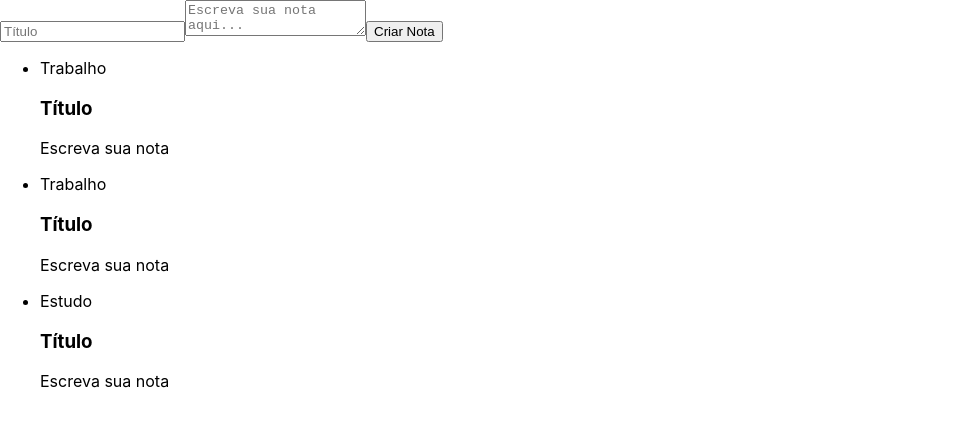
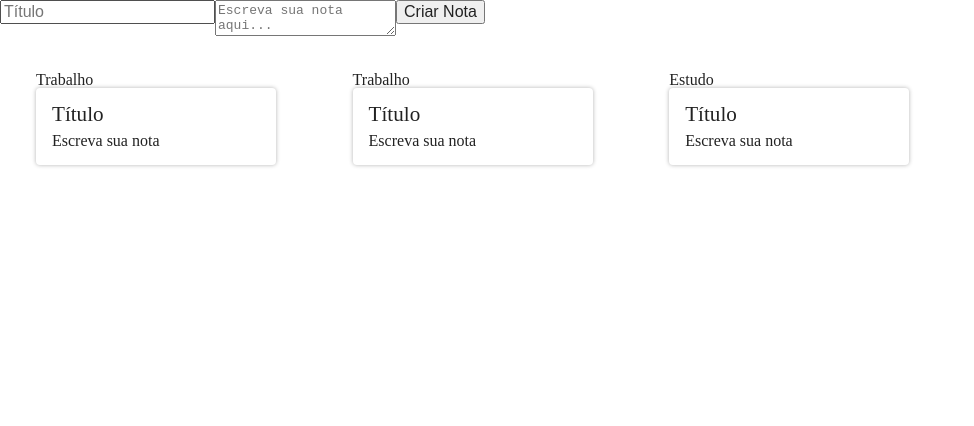
Before and after one commit to heltonricardo/estudo-javascript, a React (Create React App) app in the folder files/004-react/ceep/: page / in a window 1280 px wide. Shown: the top 426 px of the page, without its empty margins (0-974 px from the left). Built offline with nearby package versions, Linux system fonts and the light colour scheme.

Commit message:
folhas de estilo

```diff
--- a/files/004-react/ceep/src/App.js
+++ b/files/004-react/ceep/src/App.js
@@ -1,6 +1,6 @@
 import React, { Component } from "react";
-import FormularioCadastro from "./components/FormularioCadastro.jsx";
-import ListaDeNotas from "./components/ListaDeNotas.jsx";
+import FormularioCadastro from "./components/FormularioCadastro/FormularioCadastro.jsx";
+import ListaDeNotas from "./components/ListaDeNotas/ListaDeNotas.jsx";
 
 class App extends Component {
   render() {
--- a/files/004-react/ceep/src/components/CardNota.jsx
+++ /dev/null
@@ -1,16 +0,0 @@
-import React, { Component } from "react";
-
-class CardNota extends Component {
-  render() {
-    return (
-        <section>
-          <header>
-            <h3>Título</h3>
-          </header>
-          <p>Escreva sua nota</p>
-        </section>
-    );
-  }
-}
-
-export default CardNota
--- /dev/null
+++ b/files/004-react/ceep/src/components/CardNota/CardNota.jsx
@@ -0,0 +1,17 @@
+import React, { Component } from "react";
+import "./estilo.css"
+
+class CardNota extends Component {
+  render() {
+    return (
+      <section className="card-nota">
+        <header className="card-nota_cabecalho">
+          <h3 className="card-nota_titulo">Título</h3>
+        </header>
+        <p className="card-nota_texto">Escreva sua nota</p>
+      </section>
+    );
+  }
+}
+
+export default CardNota;
--- /dev/null
+++ b/files/004-react/ceep/src/components/CardNota/estilo.css
@@ -0,0 +1,27 @@
+.card-nota {
+    display: flex;
+    flex-direction: column;
+    align-items: flex-start;
+    justify-content: space-between;
+    background-color: var(--fundo-detalhes);
+    border-radius: 4px;
+    flex-wrap: wrap;
+    box-shadow: 0 0 4px rgba(0, 0, 0, 0.3);
+    padding: 16px;
+  }
+  .card-nota_cabecalho {
+    font-size: 1.1em;
+    display: flex;
+    justify-content: space-between;
+    align-items: center;
+  }
+
+  .card-nota_texto {
+    margin-top: 8px;
+    font-size: 1em;
+  }
+
+  .card-nota_titulo {
+    font-size: 1.2em;
+    margin-right: 12px;
+  }
--- /dev/null
+++ b/files/004-react/ceep/src/components/FormularioCadastro/estilo.css
@@ -0,0 +1,29 @@
+.form-cadastro {
+    flex-grow: 2;
+    box-shadow: 0 0 4px rgba(0, 0, 0, 0.3);
+    z-index: 1;
+    min-height: 100vh;
+    display: flex;
+    flex-direction: column;
+    padding: 12px 40px;
+  }
+  .form-cadastro_input {
+    margin-top: 8px;
+    padding: 4px;
+    border: none;
+    background-color: var(--fundo-detalhes);
+    font-family: Arial, Helvetica, sans-serif;
+    font-weight: 100;
+  }
+
+  .form-cadastro_submit {
+    align-self: flex-end;
+    width: 30%;
+    background-color: var(--secundaria);
+    color: white;
+    font-weight: 400;
+  }
+
+  .form-cadastro_submit:active {
+    background-color: var(--secundaria-ativa);
+  }
--- a/files/004-react/ceep/src/components/ListaDeNotas.jsx
+++ /dev/null
@@ -1,25 +0,0 @@
-import React, { Component } from "react";
-import CardNota from "./CardNota";
-
-/*
- * Tudo que está entre chaves é interpretado como JavasScript
- */
-
-class ListaDeNotas extends Component {
-  render() {
-    return (
-      <ul>
-        {Array.of("Trabalho", "Trabalho", "Estudo").map((categoria) => {
-          return (
-            <li>
-              <div>{categoria}</div>
-              <CardNota />
-            </li>
-          );
-        })}
-      </ul>
-    );
-  }
-}
-
-export default ListaDeNotas;
--- /dev/null
+++ b/files/004-react/ceep/src/components/ListaDeNotas/ListaDeNotas.jsx
@@ -0,0 +1,29 @@
+import React, { Component } from "react";
+import CardNota from "../CardNota/CardNota";
+import "./estilo.css"
+
+/*
+ * Tudo que está entre chaves é interpretado como JavasScript.
+ * Utilizamos a propriedade key para que todo componente tenha um identificador
+ * único para ajudar o interpretador a identificar quais elementos já foram
+ * renderizados e/ou sofreram alteração.
+ */
+
+class ListaDeNotas extends Component {
+  render() {
+    return (
+      <ul className="lista-notas">
+        {Array.of("Trabalho", "Trabalho", "Estudo").map((categoria, index) => {
+          return (
+            <li className="lista-notas_item" key={index}>
+              <div>{categoria}</div>
+              <CardNota />
+            </li>
+          );
+        })}
+      </ul>
+    );
+  }
+}
+
+export default ListaDeNotas;
--- /dev/null
+++ b/files/004-react/ceep/src/components/ListaDeNotas/estilo.css
@@ -0,0 +1,15 @@
+.lista-notas {
+    background-color: var(--fundo);
+    flex-grow: 3;
+    display: grid;
+    grid-template-columns: auto auto auto auto auto;
+    list-style-type: none;
+    padding-left: 24px;
+    padding-top: 24px;
+  }
+  .lista-notas_item {
+    margin: 12px;
+    max-width: 240px;
+    max-height: 400px;
+    display: inline;
+  }
--- a/files/004-react/ceep/src/index.css
+++ b/files/004-react/ceep/src/index.css
@@ -1,13 +1,441 @@
-body {
+html,
+body,
+div,
+span,
+applet,
+object,
+iframe,
+h1,
+h2,
+h3,
+h4,
+h5,
+h6,
+p,
+blockquote,
+pre,
+a,
+abbr,
+acronym,
+address,
+big,
+cite,
+code,
+del,
+dfn,
+em,
+img,
+ins,
+kbd,
+q,
+s,
+samp,
+small,
+strike,
+strong,
+sub,
+sup,
+tt,
+var,
+b,
+u,
+i,
+center,
+dl,
+dt,
+dd,
+ol,
+ul,
+li,
+fieldset,
+form,
+label,
+legend,
+table,
+caption,
+tbody,
+tfoot,
+thead,
+tr,
+th,
+td,
+article,
+aside,
+canvas,
+details,
+embed,
+figure,
+figcaption,
+footer,
+header,
+hgroup,
+menu,
+nav,
+output,
+ruby,
+section,
+summary,
+time,
+mark,
+audio,
+video {
   margin: 0;
-  font-family: -apple-system, BlinkMacSystemFont, 'Segoe UI', 'Roboto', 'Oxygen',
-    'Ubuntu', 'Cantarell', 'Fira Sans', 'Droid Sans', 'Helvetica Neue',
-    sans-serif;
-  -webkit-font-smoothing: antialiased;
-  -moz-osx-font-smoothing: grayscale;
+  padding: 0;
+  border: 0;
+  font-size: 100%;
+  font: inherit;
+  vertical-align: baseline;
 }
 
-code {
-  font-family: source-code-pro, Menlo, Monaco, Consolas, 'Courier New',
-    monospace;
+/* make sure to set some focus styles for accessibility */
+:focus {
+  outline: 0;
 }
+
+/* HTML5 display-role reset for older browsers */
+article,
+aside,
+details,
+figcaption,
+figure,
+footer,
+header,
+hgroup,
+menu,
+nav,
+section {
+  display: block;
+}
+
+body {
+  line-height: 1;
+}
+
+ol,
+ul {
+  list-style: none;
+}
+
+blockquote,
+q {
+  quotes: none;
+}
+
+blockquote:before,
+blockquote:after,
+q:before,
+q:after {
+  content: "";
+  content: none;
+}
+
+table {
+  border-collapse: collapse;
+  border-spacing: 0;
+}
+
+input[type="search"]::-webkit-search-cancel-button,
+input[type="search"]::-webkit-search-decoration,
+input[type="search"]::-webkit-search-results-button,
+input[type="search"]::-webkit-search-results-decoration {
+  -webkit-appearance: none;
+  -moz-appearance: none;
+}
+
+input[type="search"] {
+  -webkit-appearance: none;
+  -moz-appearance: none;
+  -webkit-box-sizing: content-box;
+  -moz-box-sizing: content-box;
+  box-sizing: content-box;
+}
+
+textarea {
+  overflow: auto;
+  vertical-align: top;
+  resize: vertical;
+}
+
+/**
+ * Correct `inline-block` display not defined in IE 6/7/8/9 and Firefox 3.
+ */
+
+audio,
+canvas,
+video {
+  display: inline-block;
+  *display: inline;
+  *zoom: 1;
+  max-width: 100%;
+}
+
+/**
+ * Prevent modern browsers from displaying `audio` without controls.
+ * Remove excess height in iOS 5 devices.
+ */
+
+audio:not([controls]) {
+  display: none;
+  height: 0;
+}
+
+/**
+ * Address styling not present in IE 7/8/9, Firefox 3, and Safari 4.
+ * Known issue: no IE 6 support.
+ */
+
+[hidden] {
+  display: none;
+}
+
+/**
+ * 1. Correct text resizing oddly in IE 6/7 when body `font-size` is set using
+ *    `em` units.
+ * 2. Prevent iOS text size adjust after orientation change, without disabling
+ *    user zoom.
+ */
+
+html {
+  font-size: 100%; /* 1 */
+  -webkit-text-size-adjust: 100%; /* 2 */
+  -ms-text-size-adjust: 100%; /* 2 */
+}
+
+/**
+ * Address `outline` inconsistency between Chrome and other browsers.
+ */
+
+a:focus {
+  outline: thin dotted;
+}
+
+/**
+ * Improve readability when focused and also mouse hovered in all browsers.
+ */
+
+a:active,
+a:hover {
+  outline: 0;
+}
+
+/**
+ * 1. Remove border when inside `a` element in IE 6/7/8/9 and Firefox 3.
+ * 2. Improve image quality when scaled in IE 7.
+ */
+
+img {
+  border: 0; /* 1 */
+  -ms-interpolation-mode: bicubic; /* 2 */
+}
+
+/**
+ * Address margin not present in IE 6/7/8/9, Safari 5, and Opera 11.
+ */
+
+figure {
+  margin: 0;
+}
+
+/**
+ * Correct margin displayed oddly in IE 6/7.
+ */
+
+form {
+  margin: 0;
+}
+
+/**
+ * Define consistent border, margin, and padding.
+ */
+
+fieldset {
+  border: 1px solid #c0c0c0;
+  margin: 0 2px;
+  padding: 0.35em 0.625em 0.75em;
+}
+
+/**
+ * 1. Correct color not being inherited in IE 6/7/8/9.
+ * 2. Correct text not wrapping in Firefox 3.
+ * 3. Correct alignment displayed oddly in IE 6/7.
+ */
+
+legend {
+  border: 0; /* 1 */
+  padding: 0;
+  white-space: normal; /* 2 */
+  *margin-left: -7px; /* 3 */
+}
+
+/**
+ * 1. Correct font size not being inherited in all browsers.
+ * 2. Address margins set differently in IE 6/7, Firefox 3+, Safari 5,
+ *    and Chrome.
+ * 3. Improve appearance and consistency in all browsers.
+ */
+
+button,
+input,
+select,
+textarea {
+  font-size: 100%; /* 1 */
+  margin: 0; /* 2 */
+  vertical-align: baseline; /* 3 */
+  *vertical-align: middle; /* 3 */
+}
+
+/**
+ * Address Firefox 3+ setting `line-height` on `input` using `!important` in
+ * the UA stylesheet.
+ */
+
+button,
+input {
+  line-height: normal;
+}
+
+/**
+ * Address inconsistent `text-transform` inheritance for `button` and `select`.
+ * All other form control elements do not inherit `text-transform` values.
+ * Correct `button` style inheritance in Chrome, Safari 5+, and IE 6+.
+ * Correct `select` style inheritance in Firefox 4+ and Opera.
+ */
+
+button,
+select {
+  text-transform: none;
+}
+
+/**
+ * 1. Avoid the WebKit bug in Android 4.0.* where (2) destroys native `audio`
+ *    and `video` controls.
+ * 2. Correct inability to style clickable `input` types in iOS.
+ * 3. Improve usability and consistency of cursor style between image-type
+ *    `input` and others.
+ * 4. Remove inner spacing in IE 7 without affecting normal text inputs.
+ *    Known issue: inner spacing remains in IE 6.
+ */
+
+button,
+html input[type="button"], /* 1 */
+input[type="reset"],
+input[type="submit"] {
+  -webkit-appearance: button; /* 2 */
+  cursor: pointer; /* 3 */
+  *overflow: visible; /* 4 */
+}
+
+/**
+ * Re-set default cursor for disabled elements.
+ */
+
+button[disabled],
+html input[disabled] {
+  cursor: default;
+}
+
+/**
+ * 1. Address box sizing set to content-box in IE 8/9.
+ * 2. Remove excess padding in IE 8/9.
+ * 3. Remove excess padding in IE 7.
+ *    Known issue: excess padding remains in IE 6.
+ */
+
+input[type="checkbox"],
+input[type="radio"] {
+  box-sizing: border-box; /* 1 */
+  padding: 0; /* 2 */
+  *height: 13px; /* 3 */
+  *width: 13px; /* 3 */
+}
+
+/**
+ * 1. Address `appearance` set to `searchfield` in Safari 5 and Chrome.
+ * 2. Address `box-sizing` set to `border-box` in Safari 5 and Chrome
+ *    (include `-moz` to future-proof).
+ */
+
+input[type="search"] {
+  -webkit-appearance: textfield; /* 1 */
+  -moz-box-sizing: content-box;
+  -webkit-box-sizing: content-box; /* 2 */
+  box-sizing: content-box;
+}
+
+/**
+ * Remove inner padding and search cancel button in Safari 5 and Chrome
+ * on OS X.
+ */
+
+input[type="search"]::-webkit-search-cancel-button,
+input[type="search"]::-webkit-search-decoration {
+  -webkit-appearance: none;
+}
+
+/**
+ * Remove inner padding and border in Firefox 3+.
+ */
+
+button::-moz-focus-inner,
+input::-moz-focus-inner {
+  border: 0;
+  padding: 0;
+}
+
+/**
+ * 1. Remove default vertical scrollbar in IE 6/7/8/9.
+ * 2. Improve readability and alignment in all browsers.
+ */
+
+textarea {
+  overflow: auto; /* 1 */
+  vertical-align: top; /* 2 */
+}
+
+/**
+ * Remove most spacing between table cells.
+ */
+
+table {
+  border-collapse: collapse;
+  border-spacing: 0;
+}
+
+html,
+button,
+input,
+select,
+textarea {
+  color: #222;
+}
+
+::-moz-selection {
+  background: #b3d4fc;
+  text-shadow: none;
+}
+
+::selection {
+  background: #b3d4fc;
+  text-shadow: none;
+}
+
+img {
+  vertical-align: middle;
+}
+
+fieldset {
+  border: 0;
+  margin: 0;
+  padding: 0;
+}
+
+textarea {
+  resize: vertical;
+}
+
+.chromeframe {
+  margin: 0.2em 0;
+  background: #ccc;
+  color: #000;
+  padding: 0.2em 0;
+}
```
Also changed, not shown: files/004-react/ceep/src/components/FormularioCadastro/FormularioCadastro.jsx (renamed from files/004-react/ceep/src/components/FormularioCadastro.jsx).
